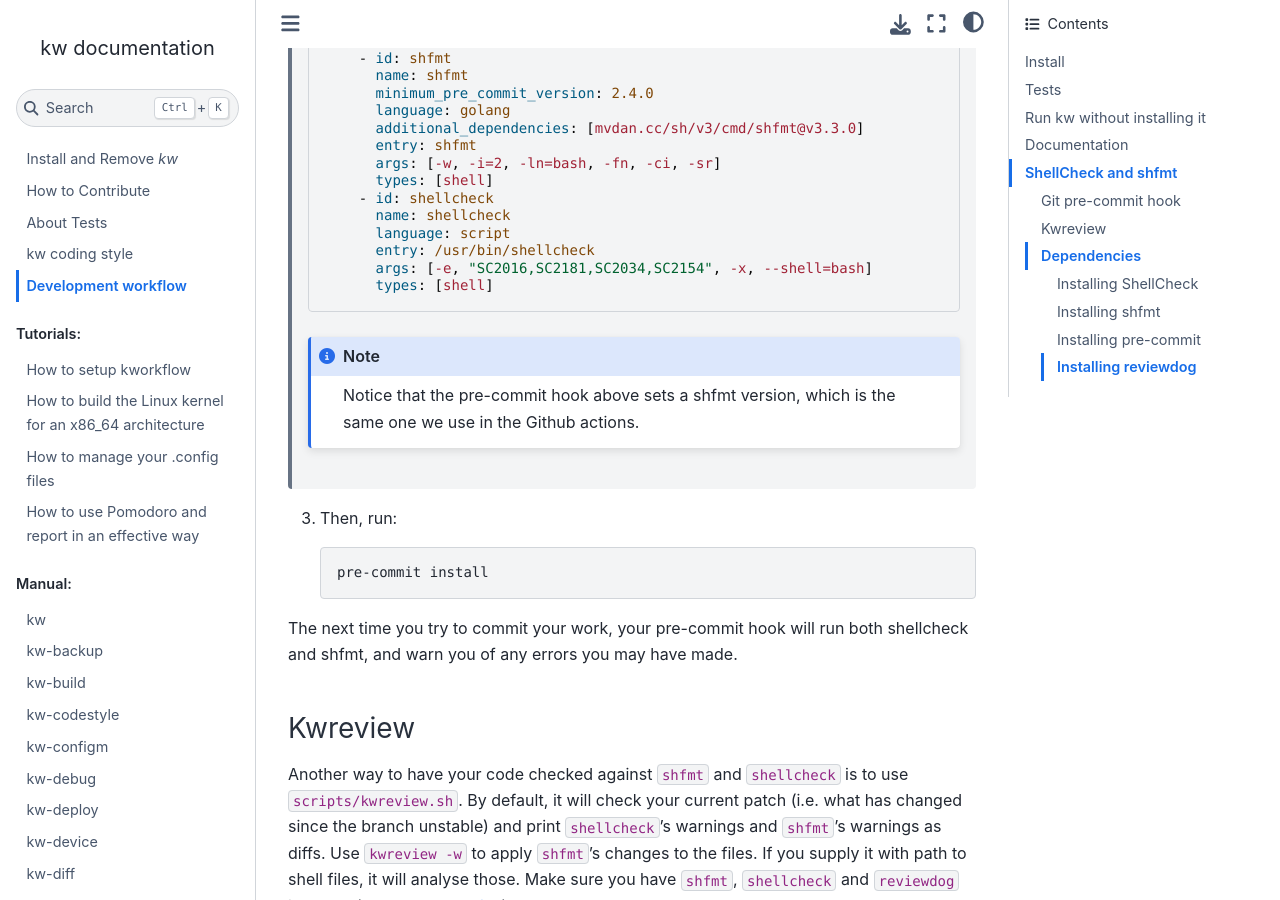
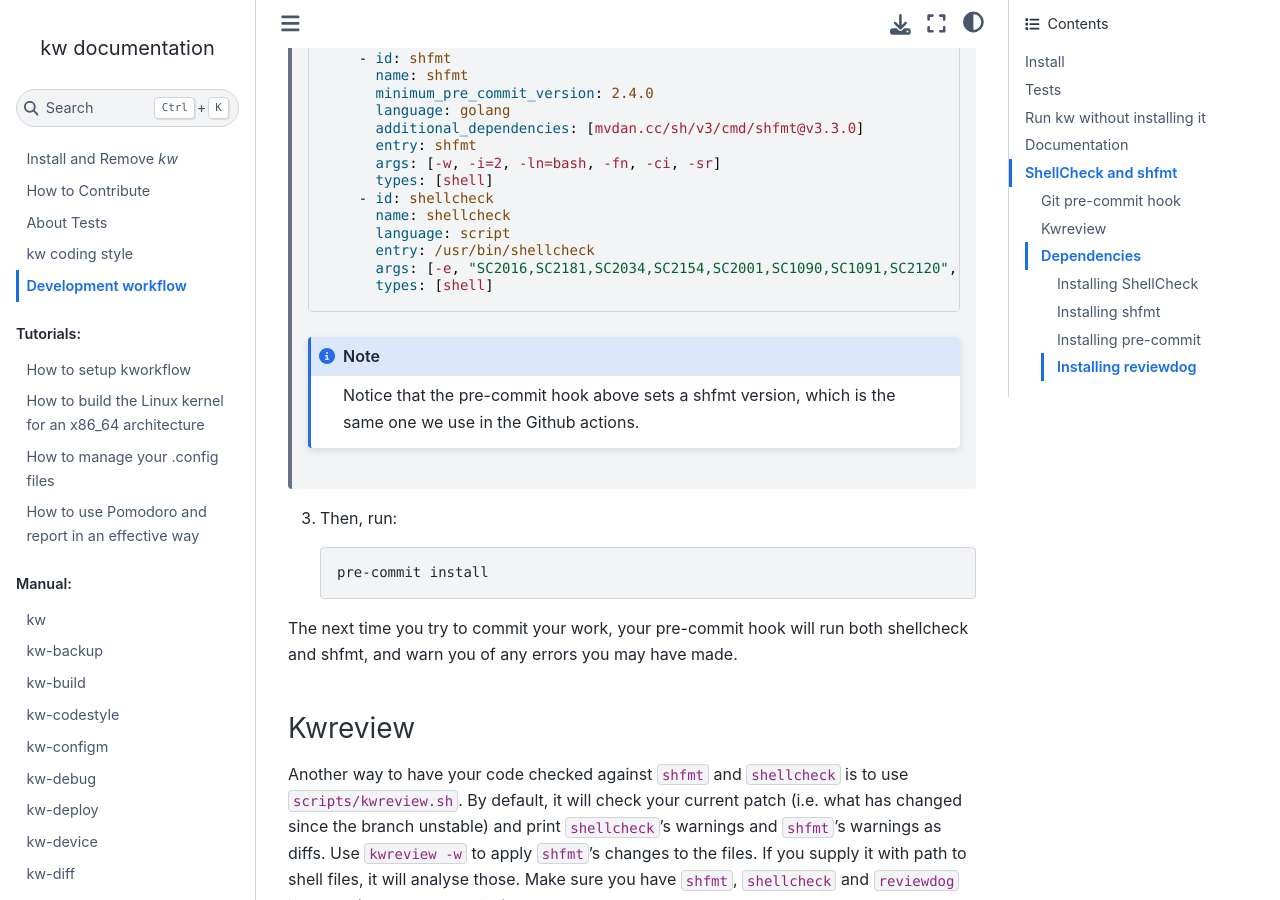
Before and after one commit to kworkflow/kworkflow, a Sphinx documentation site: the page built from documentation/content/developmentworkflow.rst, in a window 1280 px wide and 900 px high, scrolled down 2319 px. Built offline with Sphinx 7.4.7 and the Sphinx Book theme 1.1.4, drawn with Linux system fonts in a browser that asks for light colours.

Commit message:
docs: update shellcheck local setup guide
Update the list of ignored `shellcheck` warnings in docs with the same
used by the project's CI.

Signed-off-by: Isabella Basso <isabbasso@riseup.net>

```diff
--- a/documentation/content/developmentworkflow.rst
+++ b/documentation/content/developmentworkflow.rst
@@ -107,7 +107,7 @@ To configure this Git pre-commit hook:
           name: shellcheck
           language: script
           entry: /usr/bin/shellcheck
-          args: [-e, "SC2016,SC2181,SC2034,SC2154", -x, --shell=bash]
+          args: [-e, "SC2016,SC2181,SC2034,SC2154,SC2001,SC1090,SC1091,SC2120", -x, --shell=bash]
           types: [shell]
 
   .. note::
```
